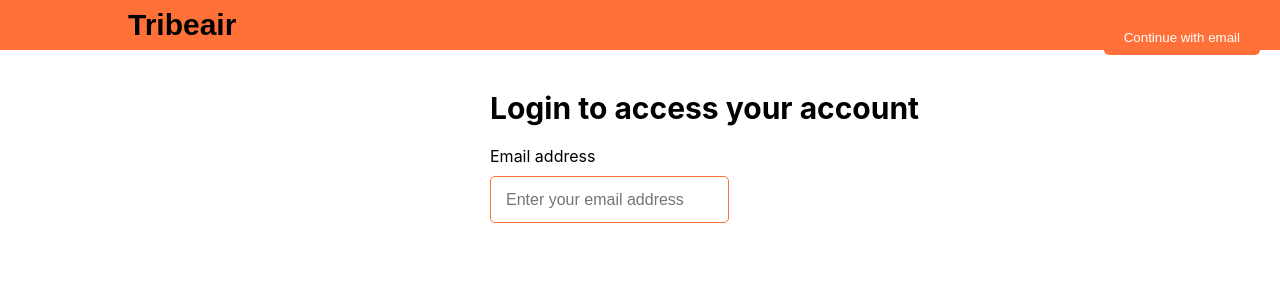
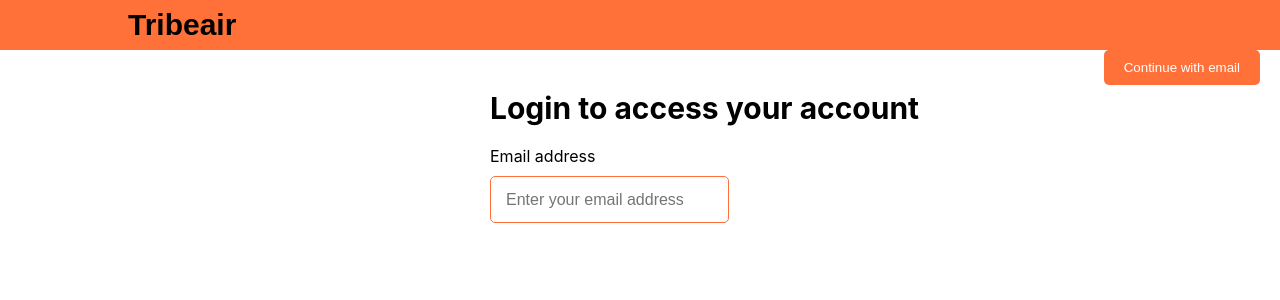
Before and after one commit to ctt23/Tribeair, a React (Create React App) app in the folder frontend/: page /login in a window 1280 px wide. Shown: the top 300 px of the page. Built offline with nearby package versions, Linux system fonts and the light colour scheme.

Commit message:
Tweaked login button

```diff
--- a/frontend/src/pages/login/login.css
+++ b/frontend/src/pages/login/login.css
@@ -1,34 +1,10 @@
+
+
 .login {
   height: 100vh;
   display: flex;
   align-items: center;
   justify-content: center;
-}
-
-.lContainer {
-  display: flex;
-  flex-direction: column;
-  gap: 10px;
-}
-
-.lInput{
-  height: 30px;
-  padding: 10px;
-}
-
-.lButton {
-  border: none;
-  padding: 10px 20px;
-  background-color: #0071c2;
-  color: white;
-  font-weight: bold;
-  cursor: pointer;
-  border-radius: 5px;
-}
-
-.lButton:disabled{
-  background-color: #0071c28c;
-  cursor: not-allowed;
 }
 
 .loginContainer {
@@ -46,6 +22,9 @@
   display: flex;
 }
 
+
+
+
 .formInput {
   height: 15px;
   padding: 15px;
@@ -54,3 +33,14 @@
   border-radius: 5px;
   border: 1px solid #ff7139;
 }
+
+.loginButton {
+  background-color: #ff7139;
+  color: white;
+  font-weight: 500;
+  border: none;
+  padding: 10px 20px;
+  cursor: pointer;
+  border-radius: 5px;
+  margin-top: 30px; /* Increase the margin-top to move it down */
+}
```
